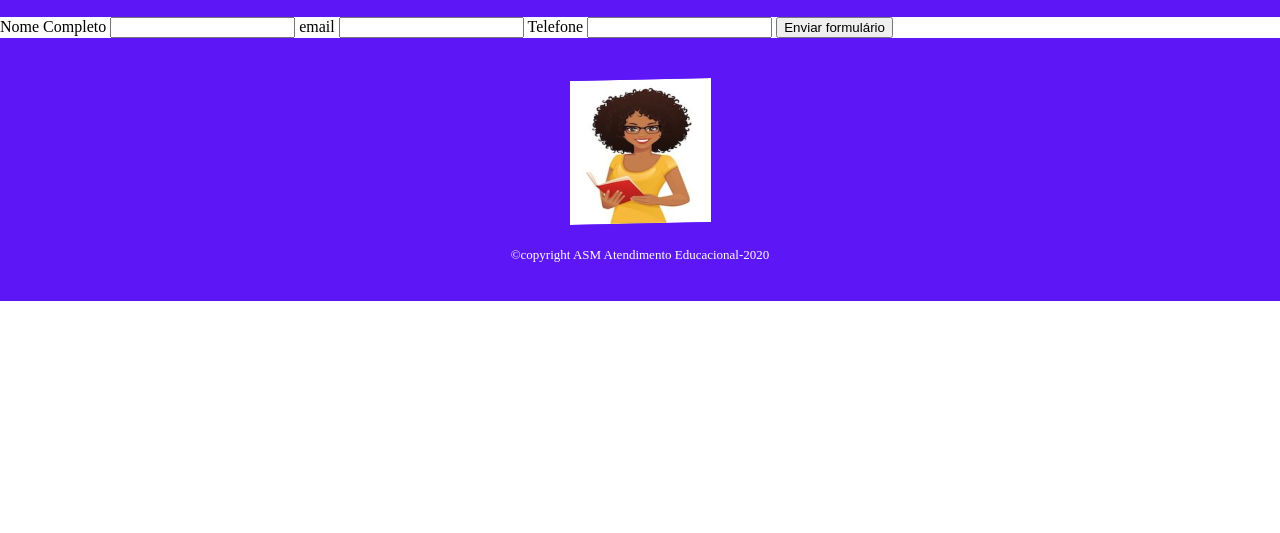
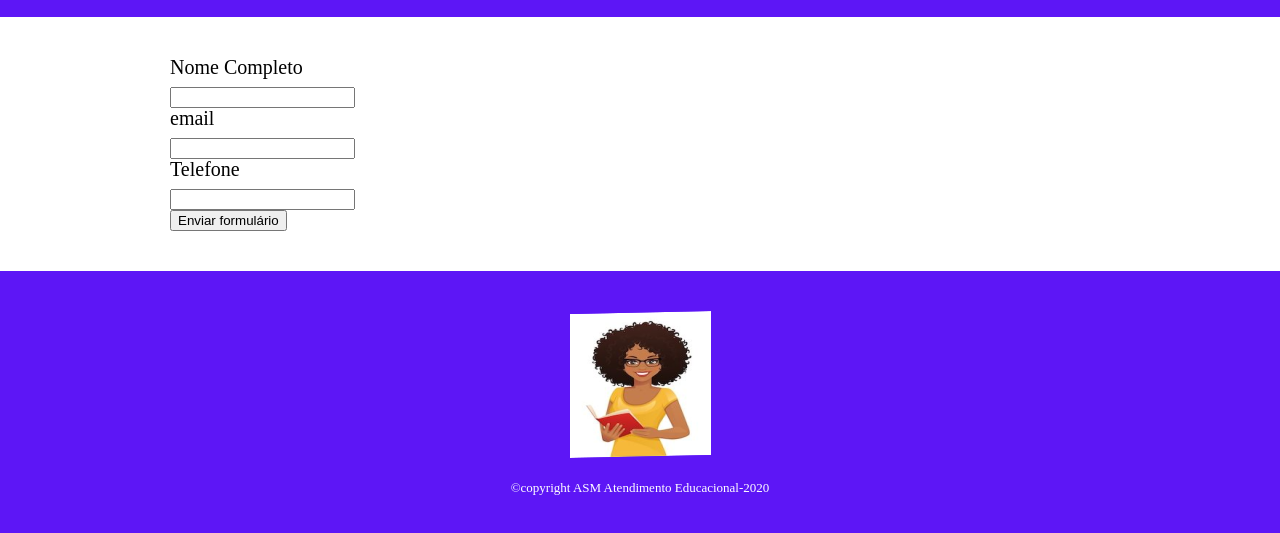
Before and after one commit to andrezastock/site, a plain HTML site: page contatos.html in a window 1280 px wide. Shown: the part 291-824 px from the top of the page. Before the commit the page ends 800 px from the top, so only its background shows below. Drawn offline with Linux system fonts and the light colour scheme.

Commit message:
css
ajuste de margem: width, margin
display block

```diff
--- a/style.css
+++ b/style.css
@@ -93,3 +93,20 @@ footer{
 .psico{
     width: 80%;
 }
+
+main{
+    width:940px;
+    margin:0 auto;
+}
+form{
+    margin:40px 0;
+}
+ form label{
+     display:block;
+     font-size:20px;
+     margin:0 0 10px;
+ }
+
+ form input{
+     display:block;
+ }
```
